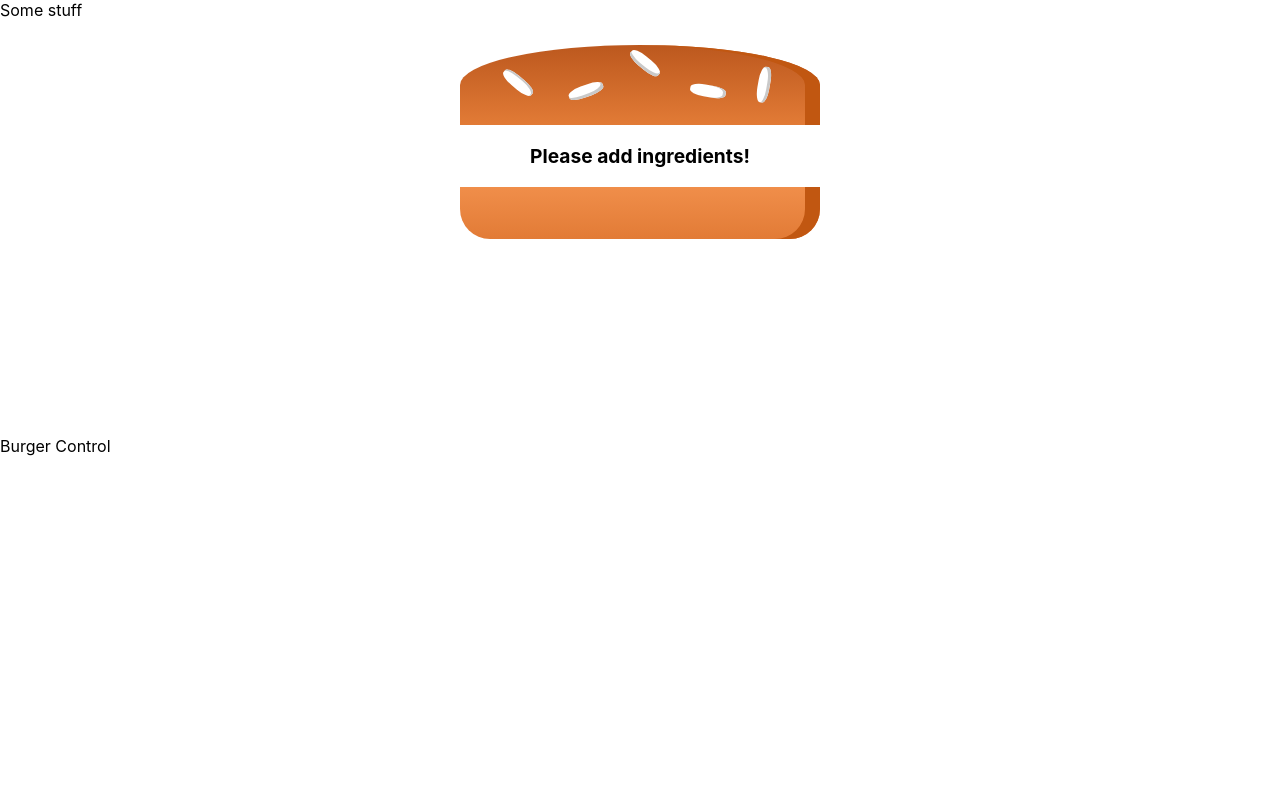
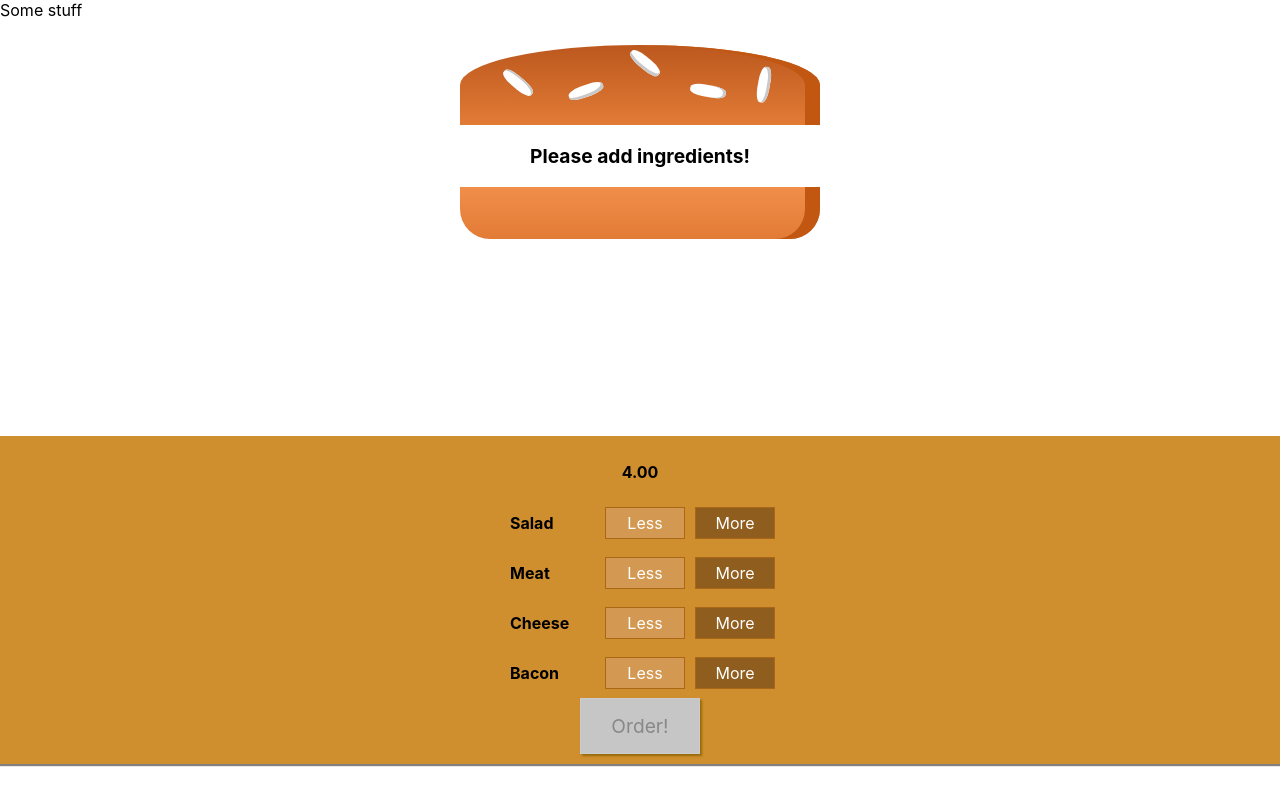
Before and after one commit to lakshyabatman/OG-burger-project, a React (Create React App) app: page / in a window 1280 px wide. Built offline with nearby package versions, Linux system fonts and the light colour scheme.

Commit message:
Added ingredients and order button

```diff
--- /dev/null
+++ b/src/components/Burger/BuildControls/BuildControl/BuildControl.js
@@ -0,0 +1,17 @@
+import React from 'react'
+import classes from './BuildControl.module.css'
+const BuildControl = (props) => {
+  return (
+    <div className={classes.BuildControl}>
+      <div className={classes.Label}>{props.Label}</div>
+      <button className={classes.Less}
+      onClick={props.remove}
+      >Less</button>
+      <button className={classes.More}
+      onClick={props.add}
+      >More</button>
+    </div>
+  )
+}
+
+export default BuildControl
--- /dev/null
+++ b/src/components/Burger/BuildControls/BuildControl/BuildControl.module.css
@@ -0,0 +1,56 @@
+.BuildControl {
+    display: flex;
+    justify-content: space-between;
+    align-items: center;
+    margin: 5px 0;
+}
+
+.BuildControl button {
+    display: block;
+    font: inherit;
+    padding: 5px;
+    margin: 0 5px;
+    width: 80px;
+    border: 1px solid #AA6817;
+    cursor: pointer;
+    outline: none;
+}
+
+.BuildControl button:disabled {
+    background-color: #AC9980;
+    border: 1px solid #7E7365;
+    color: #ccc;
+    cursor: default;
+}
+
+.BuildControl button:hover:disabled {
+    background-color: #AC9980;
+    color: #ccc;
+    cursor: not-allowed;
+}
+
+.Label {
+    padding: 10px;
+    font-weight: bold;
+    width: 80px;
+}
+
+.BuildControl .Less {
+    background-color: #D39952;
+    color: white;
+}
+
+.BuildControl .More {
+    background-color: #8F5E1E;
+    color: white;
+}
+
+.BuildControl .Less:hover, .BuildControl .Less:active {
+    background-color: #DAA972;
+    color: white;
+}
+
+.BuildControl .More:hover,.BuildControl .More:active {
+    background-color: #99703F;
+    color: white;
+}
--- a/src/components/Burger/BuildControls/BuildControls.js
+++ b/src/components/Burger/BuildControls/BuildControls.js
@@ -0,0 +1,27 @@
+import React from 'react'
+import classes from './BuildControls.module.css'
+import BuildControl from './BuildControl/BuildControl'
+const controls = [
+  { label:'Salad' ,type:'salad'},
+  { label:'Meat' ,type:'meat'},
+  { label:'Cheese' ,type:'cheese'},
+  { label:'Bacon' ,type:'bacon'},
+]
+const BuildControls = (props) => {
+  return (
+    <div className={classes.BuildControls}>
+      <p><strong>{props.totalPrice.toFixed(2)}</strong></p>
+      {controls.map(ctrl => {
+        return <BuildControl type={ctrl.type} key={ctrl.label}
+        add={() => props.addIngredient(ctrl.type)}
+        Label={ctrl.label}
+        remove={() => props.removeIngredient(ctrl.type)}
+        />
+
+      })}
+      <button disabled={!props.canPurchase} className={classes.OrderButton}>Order!</button>
+    </div>
+  )
+}
+
+export default BuildControls
--- /dev/null
+++ b/src/components/Burger/BuildControls/BuildControls.module.css
@@ -0,0 +1,54 @@
+.BuildControls {
+  width: 100%;
+  background-color: #CF8F2E;
+  display: flex;
+  flex-flow: column;
+  align-items: center;
+  box-shadow: 0 2px 1px grey;
+  margin:auto;
+  padding: 10px 0;
+
+
+}
+
+
+.OrderButton {
+  background-color: #DAD735;
+  outline: none;
+  cursor: pointer;
+  border: 1px solid #966909;
+  color: #966909;
+  font-family: inherit;
+  font-size: 1.2em;
+  padding: 15px 30px;
+  box-shadow: 2px 2px 2px #966909;
+}
+
+.OrderButton:hover, .OrderButton:active {
+  background-color: #A0DB41;
+  border: 1px solid #966909;
+  color: #966909;
+}
+
+.OrderButton:disabled {
+  background-color: #C7C6C6;
+  cursor: not-allowed;
+  border: 1px solid #ccc;
+  color: #888888;
+}
+
+.OrderButton:not(:disabled) {
+  animation: enable 0.3s linear;
+}
+
+@keyframes enable {
+  0% {
+      transform: scale(1);
+  }
+  60% {
+      transform: scale(1.1);
+  }
+  100% {
+      transform: scale(1);
+  }
+}
--- a/src/components/Burger/Burger.module.css
+++ b/src/components/Burger/Burger.module.css
@@ -2,7 +2,7 @@
   width: 100%;
   margin:auto;
   height: 250px;
-  overflow: scroll;
+  overflow: auto;
   font-weight: bold;
   text-align: center;
   font-size: 1.2rem;
--- a/src/containers/BurgerBuilder/BurgerBuilder.js
+++ b/src/containers/BurgerBuilder/BurgerBuilder.js
@@ -1,21 +1,66 @@
 import React, {Component} from 'react'
+import BuildControls from '../../components/Burger/BuildControls/BuildControls'
 import Burger from '../../components/Burger/Burger'
 import Aux from '../../hoc/Aux'
 
+
+const INGREDIENT_PRICES = {
+  salad:0.5,
+  cheese:0.4,
+  meat:1,
+  bacon:0.7
+}
 class BurgerBuilder extends Component {
   state = {
     ingredients : {
       salad:0,
       cheese:0,
-      meat:0
-    }
+      meat:0,
+      bacon:0
+    },
+    total:4.0,
+    purchasable:false
+  }
+
+  canPurchase(ingredients) {
+    const totalNumber = Object.keys(ingredients).map((ig) => ingredients[ig]).reduce((arr,el) => arr+el,0);
+    console.log(totalNumber)
+    this.setState({purchasable: totalNumber>0});
+  }
+  addIngredientHandler = (type) => {
+    let count = this.state.ingredients[type] ;
+    count++;
+    let updatedIngredients = {...this.state.ingredients};
+    updatedIngredients[type]=count;
+    let totalPrice = this.state.total;
+    totalPrice+= INGREDIENT_PRICES[type];
+    this.setState({ingredients:updatedIngredients, total:totalPrice });
+    this.canPurchase(updatedIngredients);
+  }
+
+  removeIngredientHandler = (type) => {
+    let count = this.state.ingredients[type]  ;
+    if(count<=0 || count === undefined) return;
+    count--;
+    let updatedIngredients = {...this.state.ingredients};
+    updatedIngredients[type]=count;
+    let totalPrice = this.state.total;
+    totalPrice-= INGREDIENT_PRICES[type];
+    this.setState({ingredients:updatedIngredients, total:totalPrice });
+    this.canPurchase(updatedIngredients);
+
   }
 
   render() {
     return (
       <Aux>
         <Burger ingredients={this.state.ingredients} />
-        Burger Control
+        <BuildControls
+        addIngredient={this.addIngredientHandler}
+        removeIngredient={this.removeIngredientHandler}
+        totalPrice={this.state.total}
+        canPurchase={this.state.purchasable}
+        />
       </Aux>
     )
   }
```
